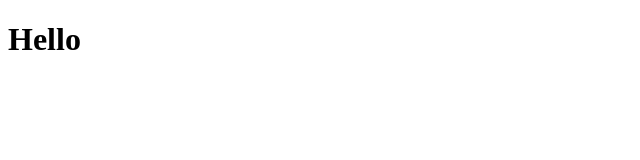
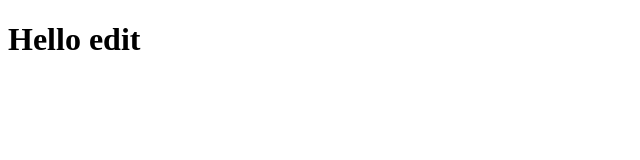
Before and after one commit to WaelTarabishi/Test, a plain HTML site: page index.html in a window 1280 px wide. Shown: the whole page, without its empty margins (0-640 px from the left). Drawn offline with Linux system fonts and the light colour scheme.

Commit message:
change text of h1 body tag !

```diff
--- a/index.html
+++ b/index.html
@@ -6,6 +6,6 @@
     <title>Title</title>
   </head>
   <body>
-    <h1>Hello</h1>
+    <h1>Hello edit</h1>
   </body>
 </html>
```
